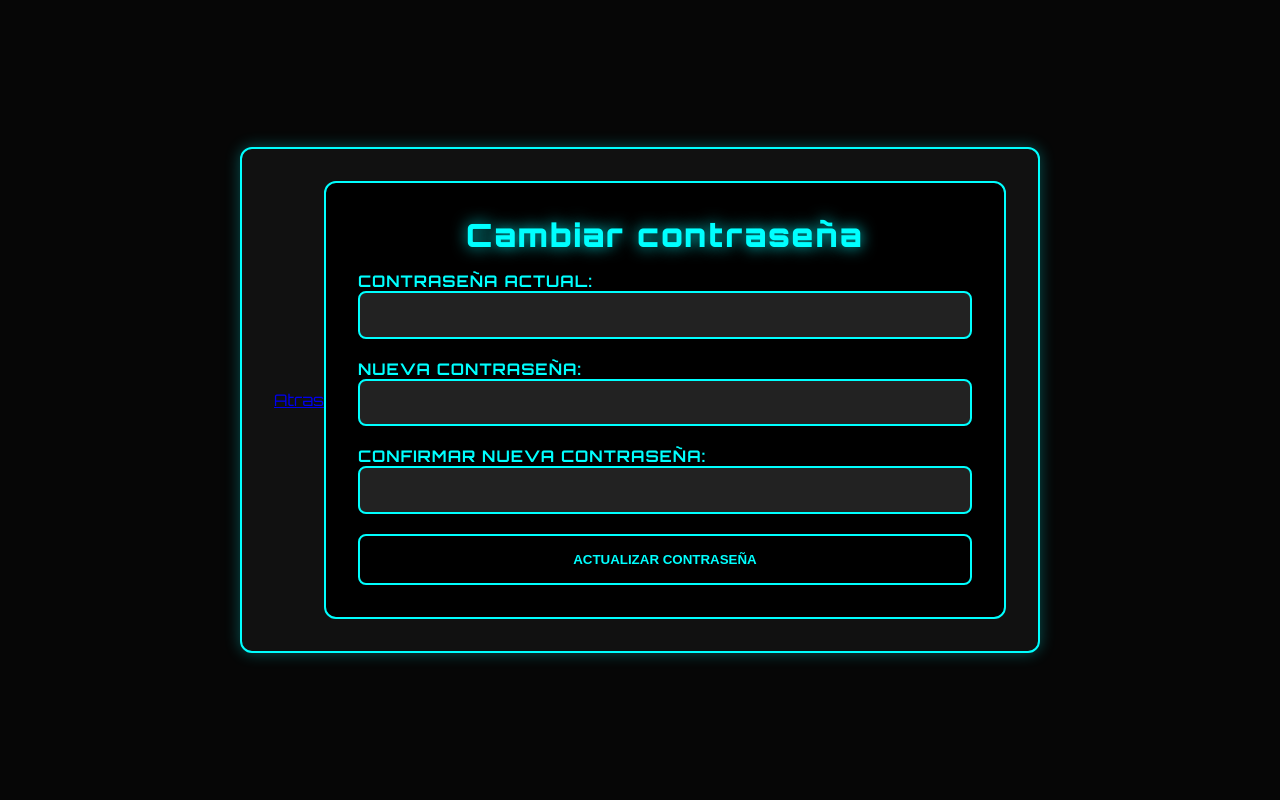
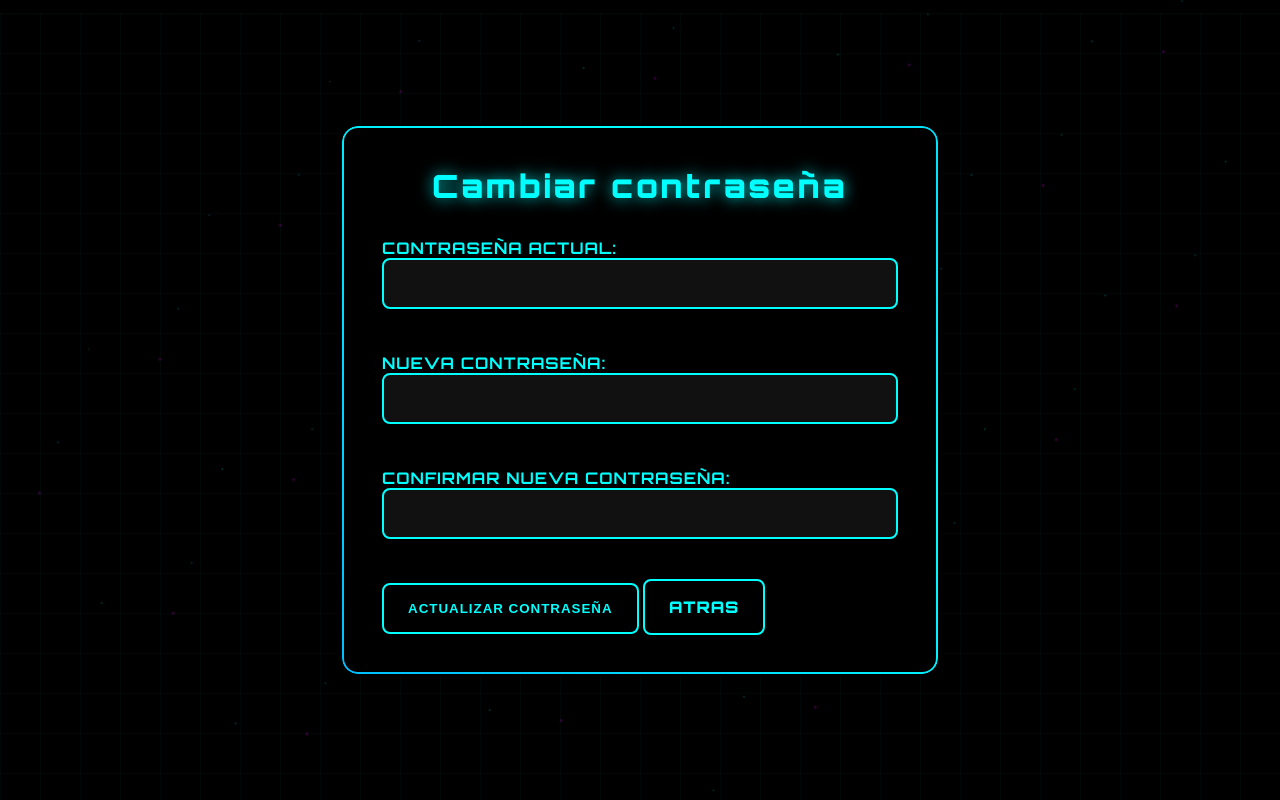
Before and after one commit to Sebastianet36/tetramin, a PHP site: the page made by src/web/perfil_page/cambiar_contraseña/cambiar_contraseña.php in a window 1280 px wide. Run offline with PHP 8.4, Linux system fonts and the light colour scheme.

Commit message:
Add files via upload

```diff
--- a/src/web/main_page/modo_invitado.html
+++ b/src/web/main_page/modo_invitado.html
@@ -15,7 +15,7 @@
                 <div class="account-name">
                     MODO INVITADO
                 </div>
-                    <div class="profile">Perfil</div>
+                <a href="../signin_page\signin.html" class="profile">Atras</a>
             </div>
         </div>
 
--- a/src/web/perfil_page/cambiar_contraseña/cambiar_contraseña.css
+++ b/src/web/perfil_page/cambiar_contraseña/cambiar_contraseña.css
@@ -1,5 +1,6 @@
 @import url('https://fonts.googleapis.com/css2?family=Orbitron:wght@400;700;900&display=swap');
 
+/* RESET */
 * {
     margin: 0;
     padding: 0;
@@ -7,64 +8,141 @@
 }
 
 body {
-    font-family: 'Orbitron', monospace;
-    background: #060606;
+    font-family: 'Orbitron', 'Courier New', monospace;
+    background-color: #000;
     color: #00ffff;
     min-height: 100vh;
     display: flex;
     justify-content: center;
     align-items: center;
-    flex-direction: column;
-    overflow: hidden;
+    position: relative;
+    overflow-x: hidden;
 }
 
-/* General Container */
-.container {
-    max-width: 800px;
+/* === DIGITAL BACKGROUND EFFECTS === */
+body::before {
+    content: '';
+    position: fixed;
+    top: 0;
+    left: 0;
     width: 100%;
-    padding: 2rem;
-    display: flex;
-    justify-content: center;
-    align-items: center;
-    background: #111;
-    border-radius: 12px;
-    border: 2px solid #00ffff;
-    box-shadow: 0 0 15px rgba(0, 255, 255, 0.3);
-    animation: container-materialize 1.5s cubic-bezier(0.4, 0, 0.2, 1);
+    height: 100%;
+    background-image:
+        linear-gradient(rgba(0, 255, 255, 0.03) 1px, transparent 1px),
+        linear-gradient(90deg, rgba(0, 255, 255, 0.03) 1px, transparent 1px);
+    background-size: 40px 40px;
+    animation: grid-shift 20s linear infinite;
+    z-index: -2;
 }
 
-/* Form container */
-.form-container {
-    width: 100%;
-    display: flex;
-    flex-direction: column;
-    gap: 1rem;
-    padding: 2rem;
-    background: #000;
-    border-radius: 12px;
-    border: 2px solid #00ffff;
+@keyframes grid-shift {
+    0% { transform: translateY(0); }
+    100% { transform: translateY(40px); }
 }
 
-/* Title */
+body::after {
+    content: '';
+    position: fixed;
+    top: 0;
+    left: 0;
+    width: 100%;
+    height: 100%;
+    background-image:
+        radial-gradient(1px 1px at 30px 40px, rgba(0, 255, 255, 0.4), transparent),
+        radial-gradient(2px 2px at 80px 20px, rgba(255, 0, 255, 0.3), transparent),
+        radial-gradient(1px 1px at 120px 80px, rgba(0, 255, 255, 0.5), transparent);
+    background-repeat: repeat;
+    background-size: 180px 180px;
+    animation: data-stream 18s linear infinite;
+    z-index: -1;
+}
+
+@keyframes data-stream {
+    0% { transform: translateY(0) rotate(0deg); }
+    100% { transform: translateY(-180px) rotate(360deg); }
+}
+
+/* === MAIN CONTAINER === */
+.container {
+    max-width: 600px;
+    width: 90%;
+    padding: 2.5rem;
+    background: #000;
+    border-radius: 16px;
+    border: 2px solid transparent;
+    position: relative;
+    overflow: hidden;
+    animation: container-materialize 1.2s cubic-bezier(0.4, 0, 0.2, 1);
+    backdrop-filter: blur(10px);
+}
+
+@keyframes container-materialize {
+    from {
+        opacity: 0;
+        transform: translateY(50px) scale(0.95);
+        filter: blur(10px);
+    }
+    to {
+        opacity: 1;
+        transform: translateY(0) scale(1);
+        filter: blur(0);
+    }
+}
+
+/* === NEON BORDER === */
+.container::before {
+    content: '';
+    position: absolute;
+    top: 0;
+    left: 0;
+    right: 0;
+    bottom: 0;
+    border-radius: 16px;
+    padding: 2px;
+    background: linear-gradient(45deg, #00ffff, #0080ff, #00ffff, #0080ff);
+    background-size: 400% 400%;
+    animation: border-flow 4s ease-in-out infinite;
+    -webkit-mask: linear-gradient(#fff 0 0) content-box, linear-gradient(#fff 0 0);
+    -webkit-mask-composite: exclude;
+    mask: linear-gradient(#fff 0 0) content-box, linear-gradient(#fff 0 0);
+    mask-composite: exclude;
+    z-index: -1;
+}
+
+@keyframes border-flow {
+    0%, 100% { background-position: 0% 50%; }
+    50% { background-position: 100% 50%; }
+}
+
+/* === TITLE === */
 .form-title {
     font-size: 2rem;
     font-weight: 900;
     text-align: center;
     color: #00ffff;
     text-shadow: 0 0 15px rgba(0, 255, 255, 0.8);
-    letter-spacing: 2px;
+    letter-spacing: 3px;
+    margin-bottom: 2rem;
 }
 
-/* Input fields */
+/* === LABELS & INPUTS === */
+.form-label {
+    font-weight: 700;
+    color: #00ffff;
+    text-transform: uppercase;
+    letter-spacing: 1px;
+}
+
 .form-input {
-    padding: 0.8rem;
+    padding: 0.9rem;
     font-size: 1rem;
-    background: #222;
+    background: #111;
     color: #00ffff;
     border: 2px solid #00ffff;
     border-radius: 8px;
     width: 100%;
-    transition: border-color 0.3s ease;
+    transition: all 0.3s ease;
+    margin-bottom: 1.5rem;
 }
 
 .form-input:focus {
@@ -73,45 +151,65 @@ body {
     box-shadow: 0 0 10px rgba(255, 0, 255, 0.6);
 }
 
-/* Labels */
-.form-label {
-    font-weight: 700;
-    color: #00ffff;
-    text-transform: uppercase;
-    letter-spacing: 1px;
+.form-input:hover {
+    background-color: #1a1a1a;
+    border-color: #ff00ff;
 }
 
-/* Submit button */
-.submit-btn {
-    padding: 1rem 2rem;
+/* === BUTTON CONTAINER === */
+.button-group {
+    display: flex;
+    justify-content: center;
+    align-items: center;
+    gap: 1rem;
+    margin-top: 1rem;
+}
+
+/* === BUTTONS === */
+.submit-btn, .back-button {
+    flex: 1;
+    text-align: center;
+    padding: 1rem 1.5rem;
     background: #000;
     color: #00ffff;
     border: 2px solid #00ffff;
     border-radius: 8px;
-    font-weight: 700;
+    font-weight: 800;
     text-transform: uppercase;
     cursor: pointer;
     transition: all 0.3s ease;
-    width: 100%;
+    letter-spacing: 1px;
+    text-decoration: none;
 }
 
-.submit-btn:hover {
+.submit-btn:hover, .back-button:hover {
     background: linear-gradient(45deg, #00ffff, #ff00ff);
     color: #000;
-    box-shadow: 0 0 20px rgba(0, 255, 255, 0.6);
+    box-shadow: 0 0 25px rgba(0, 255, 255, 0.6);
     transform: scale(1.05);
 }
 
-/* Animation for the form */
-@keyframes container-materialize {
-    from {
-        opacity: 0;
-        transform: translateY(60px) scale(0.95);
-        filter: blur(5px);
+/* === RESPONSIVE === */
+@media (max-width: 600px) {
+    .container {
+        padding: 1.8rem;
     }
-    to {
-        opacity: 1;
-        transform: translateY(0) scale(1);
-        filter: blur(0);
+
+    .form-title {
+        font-size: 1.6rem;
+        margin-bottom: 1.5rem;
+    }
+
+    .form-input {
+        font-size: 0.9rem;
+    }
+
+    .submit-btn, .back-button {
+        font-size: 0.9rem;
+        padding: 0.8rem 1rem;
+    }
+
+    .button-group {
+        flex-direction: column;
     }
 }
--- a/src/web/perfil_page/cambiar_contraseña/cambiar_contraseña.php
+++ b/src/web/perfil_page/cambiar_contraseña/cambiar_contraseña.php
@@ -8,10 +8,6 @@
 </head>
 <body>
   <div class="container">
-  <div class="header">
-
-            <a href="../main_page/main_registrados.php" class="back-button">Atras</a>
-        </div>
     <div class="form-container">
       <h2 class="form-title">Cambiar contraseña</h2>
       <form method="POST" action="../../backend/procesar_cambio_contraseña.php">
@@ -25,8 +21,19 @@
         <input type="password" name="confirmar_contraseña" class="form-input" required><br><br>
 
         <button type="submit" class="submit-btn">Actualizar contraseña</button>
+        <a href="../../main_page/main_registrados.php" class="back-button">Atras</a>
       </form>
     </div>
   </div>
 </body>
 </html>
+<script>
+    document.querySelector('form').addEventListener('submit', function(event) {
+        var nueva = document.querySelector('[name="nueva_contraseña"]');
+        var confirmar = document.querySelector('[name="confirmar_contraseña"]');
+        if (nueva.value !== confirmar.value) {
+            alert('Las contraseñas no coinciden.');
+            event.preventDefault();  // Prevent form submission
+        }
+    });
+</script>
--- a/src/web/perfil_page/perfil.php
+++ b/src/web/perfil_page/perfil.php
@@ -48,6 +48,9 @@ $nombre_usuario = isset($_SESSION['nombre_usuario']) ? $_SESSION['nombre_usuario
                     </div>
                     <div class="stat-item">
                         <a href="./p_config_page/p_config.html" class="stat-label">Configuración</a>
+                    </div>
+                    <div class="stat-item">
+                        <a href="../signin_page/signin.html" class="stat-label">Cerrar Sesión</a>
                     </div>
                 </div>
             </div>
```
Also changed, not shown: src/resources/tetramindb.sql (+0 -7 lines).
